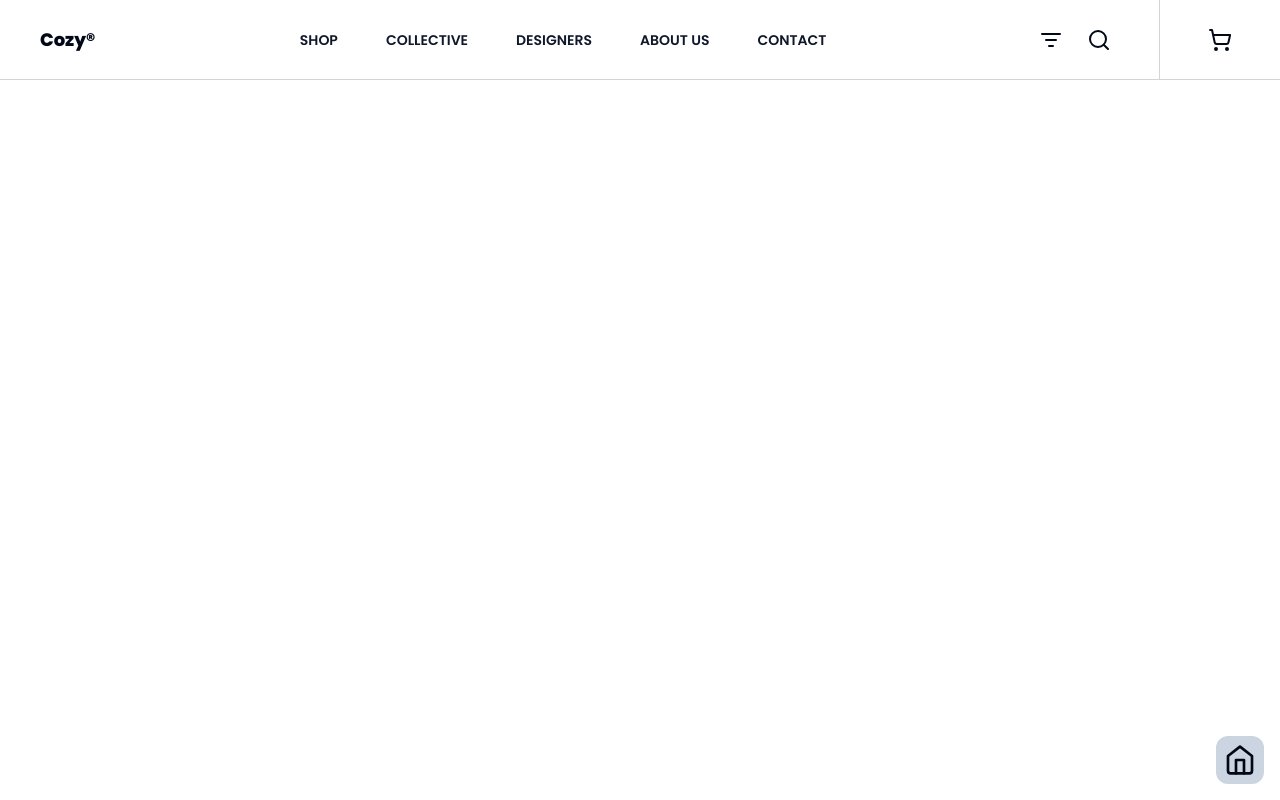
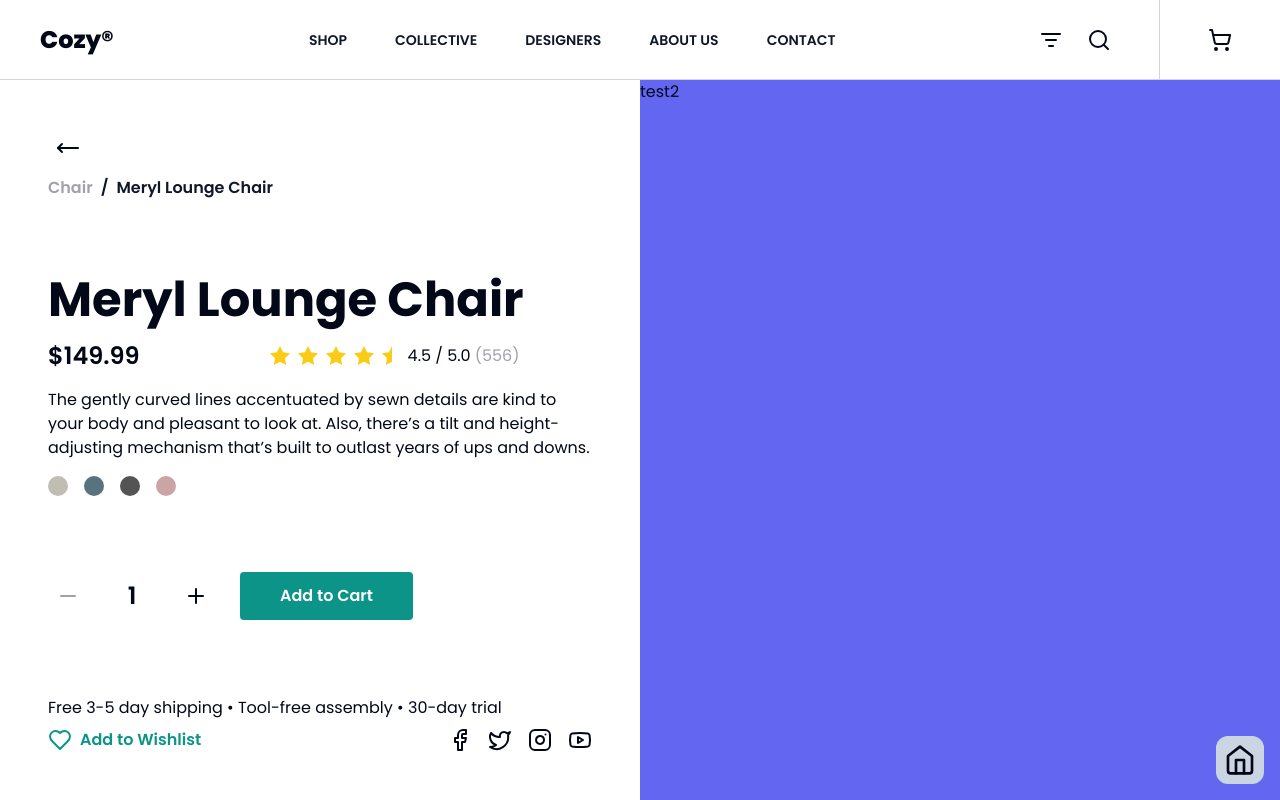
Before and after one commit to baptistelechat/spikes-challenges, a Next.js app: page /semaine-4 in a window 1280 px wide. Built offline with nearby package versions, Linux system fonts and the light colour scheme.

Commit message:
✨ (Semaine 4) - Finishing the left panel from the Figma model

```diff
--- a/src/app/semaine-4/page.tsx
+++ b/src/app/semaine-4/page.tsx
@@ -1,5 +1,15 @@
 import GoHomeButton from "@/components/GoHomeButton";
+import AddToCart from "@/components/semaine-4/AddToCart";
+import AddToWishlist from "@/components/semaine-4/AddToWishlist";
+import Amount from "@/components/semaine-4/Amount";
+import Ariane from "@/components/semaine-4/Ariane";
+import Color from "@/components/semaine-4/Color";
 import Navbar from "@/components/semaine-4/Navbar";
+import Review from "@/components/semaine-4/Review";
+import Social from "@/components/semaine-4/Social";
+import Title from "@/components/semaine-4/Title";
+import { Button } from "@/components/ui/button";
+import { MoveLeft } from "lucide-react";
 import { Metadata } from "next";
 
 export const metadata: Metadata = {
@@ -8,8 +18,41 @@ export const metadata: Metadata = {
 };
 
 const Page = () => (
-  <div>
+  <div className="flex h-screen flex-col">
     <Navbar />
+    <div className="flex grow">
+      <div className="flex w-1/2 flex-col justify-between p-12">
+        <div className="flex flex-col gap-2">
+          <Button variant="outline" size="icon" className="border-transparent">
+            <MoveLeft className="size-6" />
+          </Button>
+          <Ariane />
+        </div>
+        <div className="flex flex-col gap-4">
+          <Title />
+          <div className="flex items-center gap-32">
+            <Amount />
+            <Review />
+          </div>
+          <p>
+            The gently curved lines accentuated by sewn details are kind to your
+            body and pleasant to look at. Also, there’s a tilt and
+            height-adjusting mechanism that’s built to outlast years of ups and
+            downs.
+          </p>
+          <Color />
+        </div>
+        <AddToCart />
+        <div className="flex flex-col gap-2">
+          <p>Free 3-5 day shipping • Tool-free assembly • 30-day trial</p>
+          <div className="flex items-center justify-between">
+            <AddToWishlist />
+            <Social />
+          </div>
+        </div>
+      </div>
+      <div className="grow bg-indigo-500">test2</div>
+    </div>
     <GoHomeButton theme="dark" />
   </div>
 );
--- /dev/null
+++ b/src/components/semaine-4/AddToCart.tsx
@@ -0,0 +1,49 @@
+"use client";
+
+import { Minus, Plus } from "lucide-react";
+import { useState } from "react";
+import { Button } from "../ui/button";
+
+const AddToCart = () => {
+  const [article, setArticle] = useState(1);
+
+  const handleAddArticle = () => {
+    setArticle(article + 1);
+  };
+  const handleRemoveArticle = () => {
+    if (article > 1) {
+      setArticle(article - 1);
+    }
+  };
+
+  return (
+    <div className="flex gap-6">
+      <div className="flex items-center justify-center gap-10">
+        <Button
+          variant="outline"
+          size="icon"
+          className={`border-transparent ${article > 1 ? "text-slate-900" : "cursor-not-allowed text-zinc-400"}`}
+          onClick={handleRemoveArticle}
+        >
+          <Minus className="size-6" />
+        </Button>
+        <p className="flex w-2 items-center justify-center text-2xl font-semibold">
+          {article}
+        </p>
+        <Button
+          variant="outline"
+          size="icon"
+          className="border-transparent"
+          onClick={handleAddArticle}
+        >
+          <Plus className="size-6" />
+        </Button>
+      </div>
+      <div className="flex h-12 items-center justify-center rounded bg-teal-600 px-10 py-4">
+        <p className="font-semibold text-white">Add to Cart</p>
+      </div>
+    </div>
+  );
+};
+
+export default AddToCart;
--- /dev/null
+++ b/src/components/semaine-4/AddToWishlist.tsx
@@ -0,0 +1,12 @@
+import { Heart } from "lucide-react";
+
+const AddToWishlist = () => {
+  return (
+    <div className="flex items-center gap-2">
+      <Heart className="size-6 text-teal-600" />
+      <p className="font-semibold text-teal-600">Add to Wishlist</p>
+    </div>
+  );
+};
+
+export default AddToWishlist;
--- /dev/null
+++ b/src/components/semaine-4/Amount.tsx
@@ -0,0 +1,5 @@
+const Amount = () => {
+  return <p className="text-2xl font-semibold">$149.99</p>;
+};
+
+export default Amount;
--- /dev/null
+++ b/src/components/semaine-4/Ariane.tsx
@@ -0,0 +1,11 @@
+const Ariane = () => {
+  return (
+    <div className="flex gap-2">
+      <p className="font-semibold text-zinc-400">Chair</p>
+      <p className="font-semibold text-slate-900">/</p>
+      <p className="font-semibold text-slate-900">Meryl Lounge Chair</p>
+    </div>
+  );
+};
+
+export default Ariane;
--- /dev/null
+++ b/src/components/semaine-4/Color.tsx
@@ -0,0 +1,24 @@
+const Color = () => {
+  return (
+    <div className="flex gap-4">
+      <div
+        className="size-5 rounded-full"
+        style={{ backgroundColor: "#C1BDB3" }}
+      />
+      <div
+        className="size-5 rounded-full"
+        style={{ backgroundColor: "#58737D" }}
+      />
+      <div
+        className="size-5 rounded-full"
+        style={{ backgroundColor: "#545454" }}
+      />
+      <div
+        className="size-5 rounded-full"
+        style={{ backgroundColor: "#CBA5A5" }}
+      />
+    </div>
+  );
+};
+
+export default Color;
--- a/src/components/semaine-4/Navbar.tsx
+++ b/src/components/semaine-4/Navbar.tsx
@@ -6,7 +6,7 @@ const Navbar = () => {
 
   return (
     <div className="flex h-20 w-full items-center justify-between border-b border-zinc-300 px-10 py-6">
-      <p className="text-lg font-extrabold">Cozy®</p>
+      <p className="text-2xl font-extrabold">Cozy®</p>
       <div className="flex gap-4 ">
         {pages.map((page) => (
           <Button key={page} variant="link" className="font-semibold">
--- /dev/null
+++ b/src/components/semaine-4/Review.tsx
@@ -0,0 +1,19 @@
+import { Star, StarHalf } from "lucide-react";
+
+const Review = () => {
+  return (
+    <div className="flex gap-1">
+      <div className="flex gap-1">
+        <Star className="size-6" fill="#facc15" strokeOpacity={0} />
+        <Star className="size-6" fill="#facc15" strokeOpacity={0} />
+        <Star className="size-6" fill="#facc15" strokeOpacity={0} />
+        <Star className="size-6" fill="#facc15" strokeOpacity={0} />
+        <StarHalf className="size-6" fill="#facc15" strokeOpacity={0} />
+      </div>
+      <p>4.5 / 5.0</p>
+      <p className="text-zinc-400">(556)</p>
+    </div>
+  );
+};
+
+export default Review;
--- /dev/null
+++ b/src/components/semaine-4/Social.tsx
@@ -0,0 +1,14 @@
+import { Facebook, Instagram, Twitter, Youtube } from "lucide-react";
+
+const Social = () => {
+  return (
+    <div className="flex gap-4">
+      <Facebook className="size-6" />
+      <Twitter className="size-6" />
+      <Instagram className="size-6" />
+      <Youtube className="size-6" />
+    </div>
+  );
+};
+
+export default Social;
--- /dev/null
+++ b/src/components/semaine-4/Title.tsx
@@ -0,0 +1,5 @@
+const Title = () => {
+  return <p className="text-5xl font-bold">Meryl Lounge Chair</p>;
+};
+
+export default Title;
```
